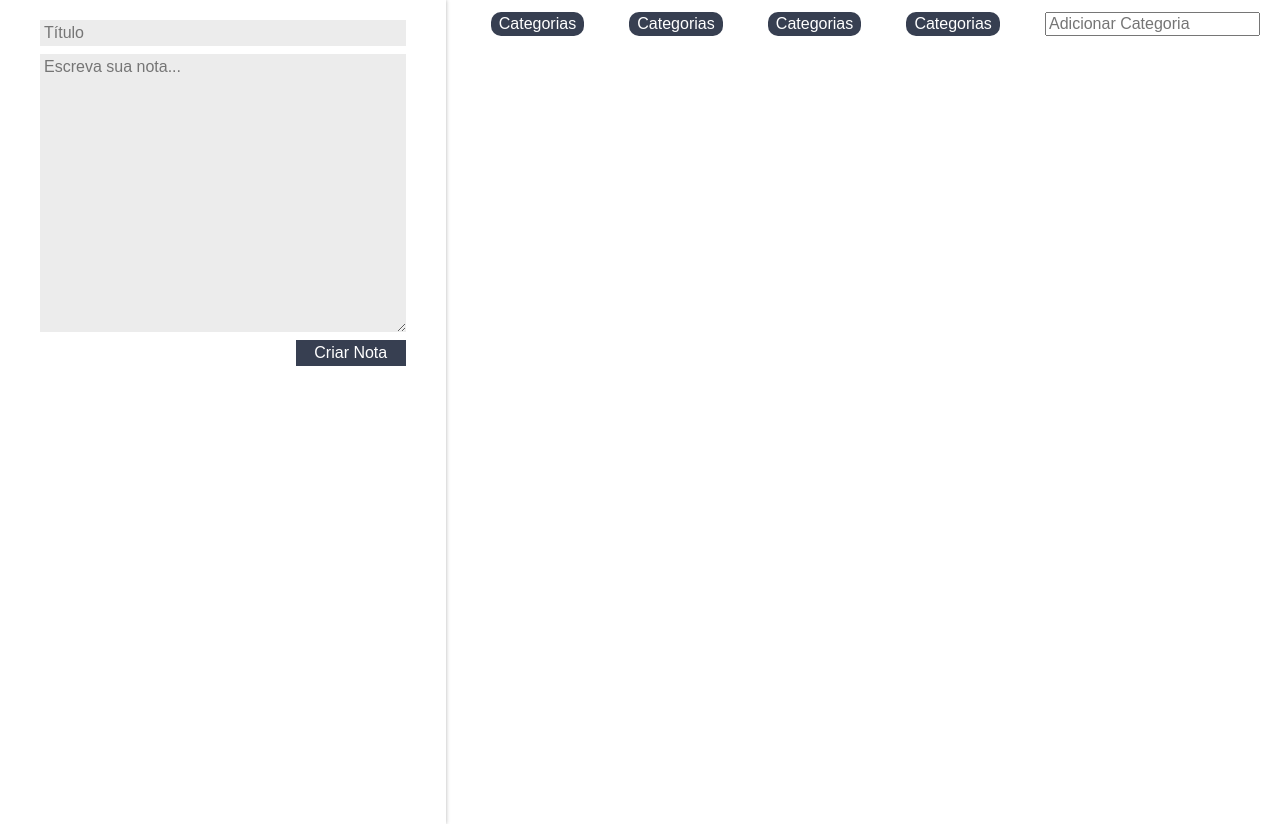
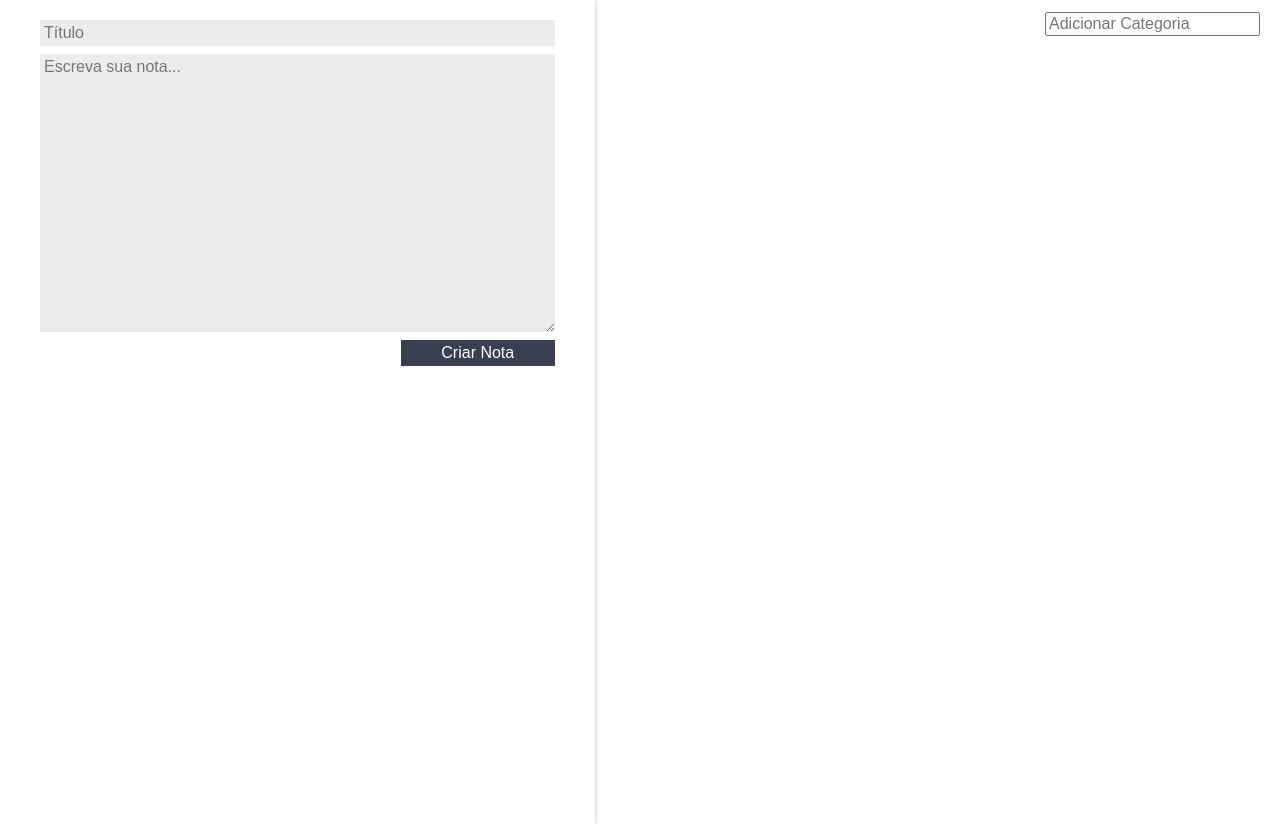
Before and after one commit to willianbarata/CicloDeVidaComponentesReactAlura, a React (Create React App) app: page / in a window 1280 px wide. Built offline with nearby package versions, Linux system fonts and the light colour scheme.

Commit message:
Aula 5 - Adicionando categorias dinamicamente

```diff
--- a/src/App.js
+++ b/src/App.js
@@ -29,12 +29,18 @@ class App extends Component {
     this.setState(novoEstado);
   }
 
+  adicionarCategoria(nomeCategoria){
+    const novoArrayCategorias = [...this.state.categorias, nomeCategoria];
+    const novoEstado = {...this.state, categorias: novoArrayCategorias};
+    this.setState(novoEstado);
+  }
+
   render() {
     return (
       <section className="conteudo">
         <FormularioCadastro criarNota={this.criarNota.bind(this)} />
         <main className="conteudo-principal">
-          <ListaDeCategorias  />
+          <ListaDeCategorias adicionarCategoria={this.adicionarCategoria.bind(this)} categorias={this.state.categorias} />
           <ListaDeNotas
             apagarNota={this.deletarNota.bind(this)}
             notas={this.state.notas} />
--- a/src/components/ListaDeCategorias/ListaDeCategorias.jsx
+++ b/src/components/ListaDeCategorias/ListaDeCategorias.jsx
@@ -6,7 +6,8 @@ class ListaDeCategorias extends Component {
     _handleEventoInput(e){
 
         if(e.key == "Enter"){
-            console.log("adicionar categoria");
+            let valorCategoria = e.target.value;
+            this.props.adicionarCategoria(valorCategoria);
         }
     }
     state = {  }
@@ -14,10 +15,9 @@ class ListaDeCategorias extends Component {
         return (
             <section className="lista-categorias">
             <ul className="lista-categorias_lista">
-                <li className="lista-categorias_item">Categorias</li>
-                <li className="lista-categorias_item">Categorias</li>
-                <li className="lista-categorias_item">Categorias</li>
-                <li className="lista-categorias_item">Categorias</li>
+                {this.props.categorias.map((categoria, index)=>{
+                    return <li key={index} className="lista-categorias_item">{categoria}</li>
+                })}
             </ul>
             <input className="lista-categorias_input"
                     type="text"
```
